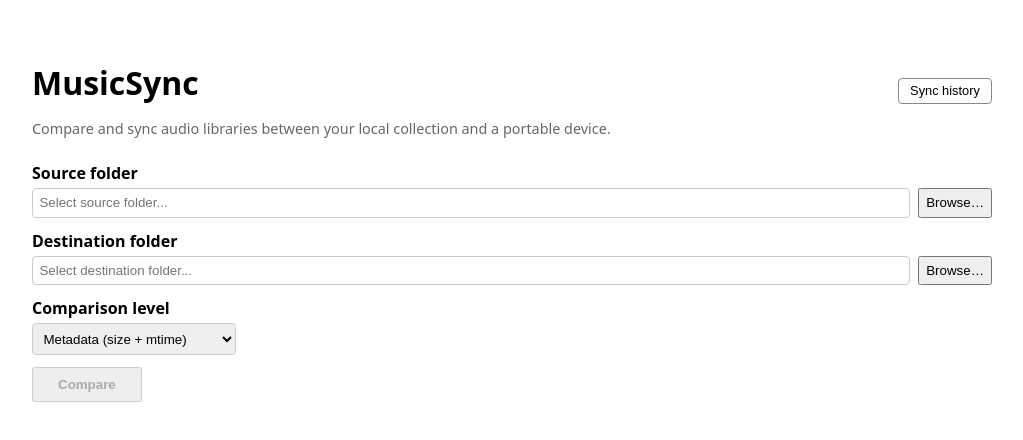
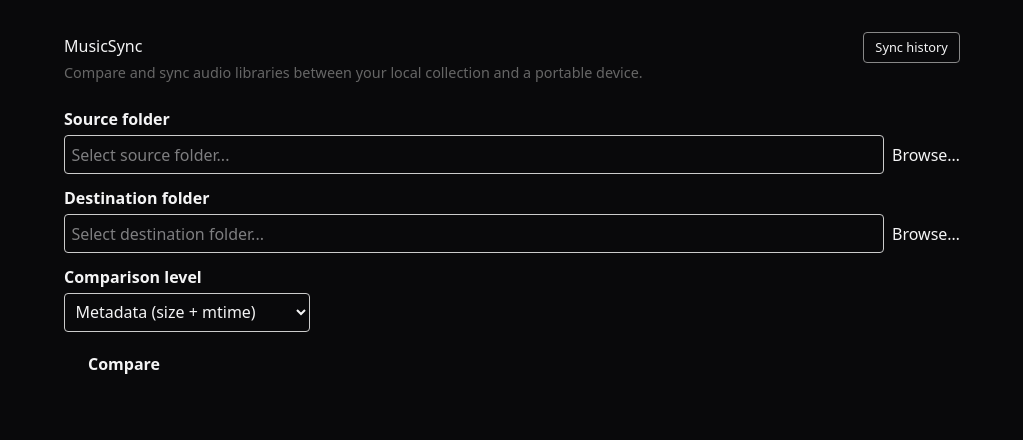
Before and after one commit to dahch/music-sync, a React (Vite) app: page / in a window 1280 px wide. Shown: the top 440 px of the page, without its empty margins (128-1151 px from the left). Built offline with nearby package versions, Linux system fonts and the light colour scheme.

Commit message:
build(vite): integrate Tailwind CSS with Vite
Configure @tailwindcss/vite plugin, add CSS entry point with base layer, and allow esbuild builds for native tailwind packages in pnpm workspace.

```diff
--- /dev/null
+++ b/pnpm-workspace.yaml
@@ -0,0 +1,2 @@
+allowBuilds:
+  esbuild: true
--- a/src/app/main.tsx
+++ b/src/app/main.tsx
@@ -1,5 +1,6 @@
 import React from "react";
 import ReactDOM from "react-dom/client";
+import "../index.css";
 import { App } from "./App";
 
 ReactDOM.createRoot(document.getElementById("root")!).render(
--- /dev/null
+++ b/src/index.css
@@ -0,0 +1,7 @@
+@import "tailwindcss";
+
+@layer base {
+  body {
+    @apply bg-zinc-950 text-zinc-100 antialiased;
+  }
+}
--- a/vite.config.ts
+++ b/vite.config.ts
@@ -1,11 +1,12 @@
 import { defineConfig } from "vite";
 import react from "@vitejs/plugin-react";
+import tailwindcss from "@tailwindcss/vite";
 import { resolve } from "path";
 
 const host = process.env.TAURI_DEV_HOST;
 
 export default defineConfig(async () => ({
-  plugins: [react()],
+  plugins: [react(), tailwindcss()],
   resolve: {
     alias: {
       "@": resolve(__dirname, "src"),
```
